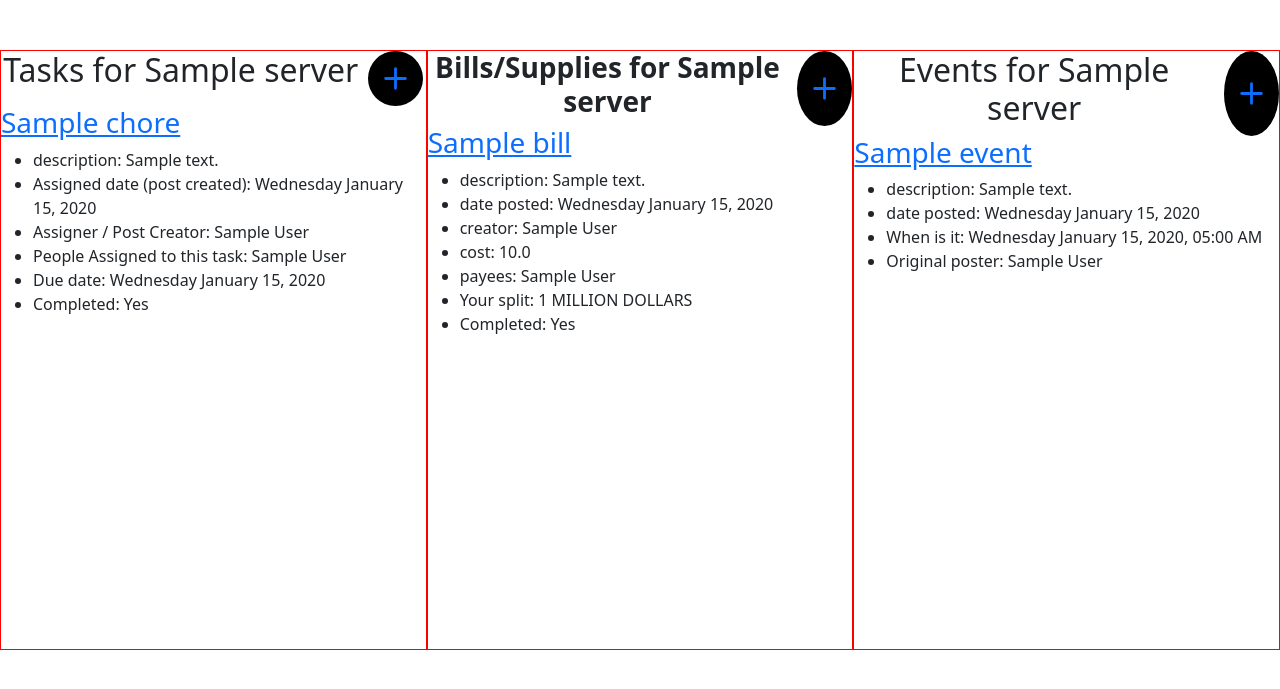
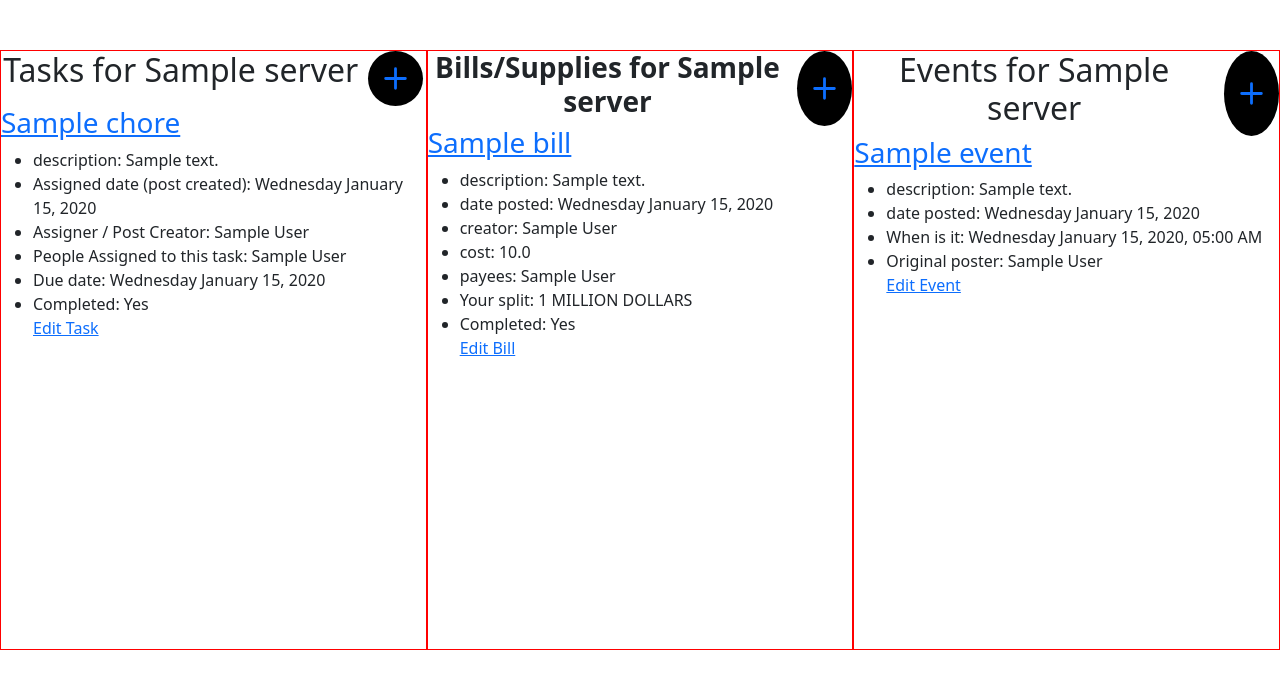
Before and after one commit to Ahmad1786/Senior-Project, a Django app: page /servers/server/1 in a window 1280 px wide. Shown: the top 689 px of the page. Run offline with Django 5.2, Linux system fonts and the light colour scheme; tables that the repository leaves empty hold one stand-in row (values such as "Sample post"); some libraries are stand-ins or nearby versions.

Commit message:
added buttons to main group-page such as Edit Event, Edit Bill, and Edit Task. The buttons redirect to the empty html pages currently, sucha as "edit-bill-form.html", "edit-event-form.html", and "edit-task-form.html".

```diff
--- a/project/servers/templates/servers/group-page.html
+++ b/project/servers/templates/servers/group-page.html
@@ -10,6 +10,10 @@
     <script src="https://cdn.jsdelivr.net/npm/bootstrap@5.3.2/dist/js/bootstrap.bundle.min.js"></script>
     <script src="https://cdn.jsdelivr.net/npm/htmx.org@1.7.0/dist/htmx.js"></script>
     <link href="{% static 'servers/css/style.css' %}" rel="stylesheet">
+    <style>
+
+    </style>
+
 </head>
 <body>
 
@@ -40,7 +44,12 @@
                     {% else %}
                         <li> Completed: No </li>
                     {% endif %}
+
+                    <div>
+                        <a href="{% url 'servers:edit_task' task_id=t.id %}">Edit Task</a>
+                    </div>
                 </ul>
+
             {% endfor %}
         </div>
 
@@ -76,7 +85,12 @@
                     {% else %}
                         <li> Completed: No </li>
                     {% endif %}
+
+                    <div>
+                        <a href="{%url 'servers:edit_bill' bill_id=b.id %}">Edit Bill</a>
+                    </div>
                 </ul>
+
             {% endfor %}
         </div>
 
@@ -98,8 +112,19 @@
                     <li> date posted: {{ e.date_created | date:"l F d, Y" }} </li>
                     <li> When is it: {{ e.date_time | date:"l F d, Y, h:i A"  }} </li>
                     <li> Original poster:  {{ e.creator }} </li>
+
+                    <div>
+
+                    <a href="{% url 'servers:edit_event' event_id=e.id %}">Edit Event</a>
+
+                    </div>
+
+
                 </ul>
             {% endfor %}
+
+
+
         </div>
 
     </div>
@@ -108,5 +133,7 @@
         <div id="dialog" class="modal-dialog" hx-target="this"></div>
       </div>
 
+
+
 </body>
 </html>
```
